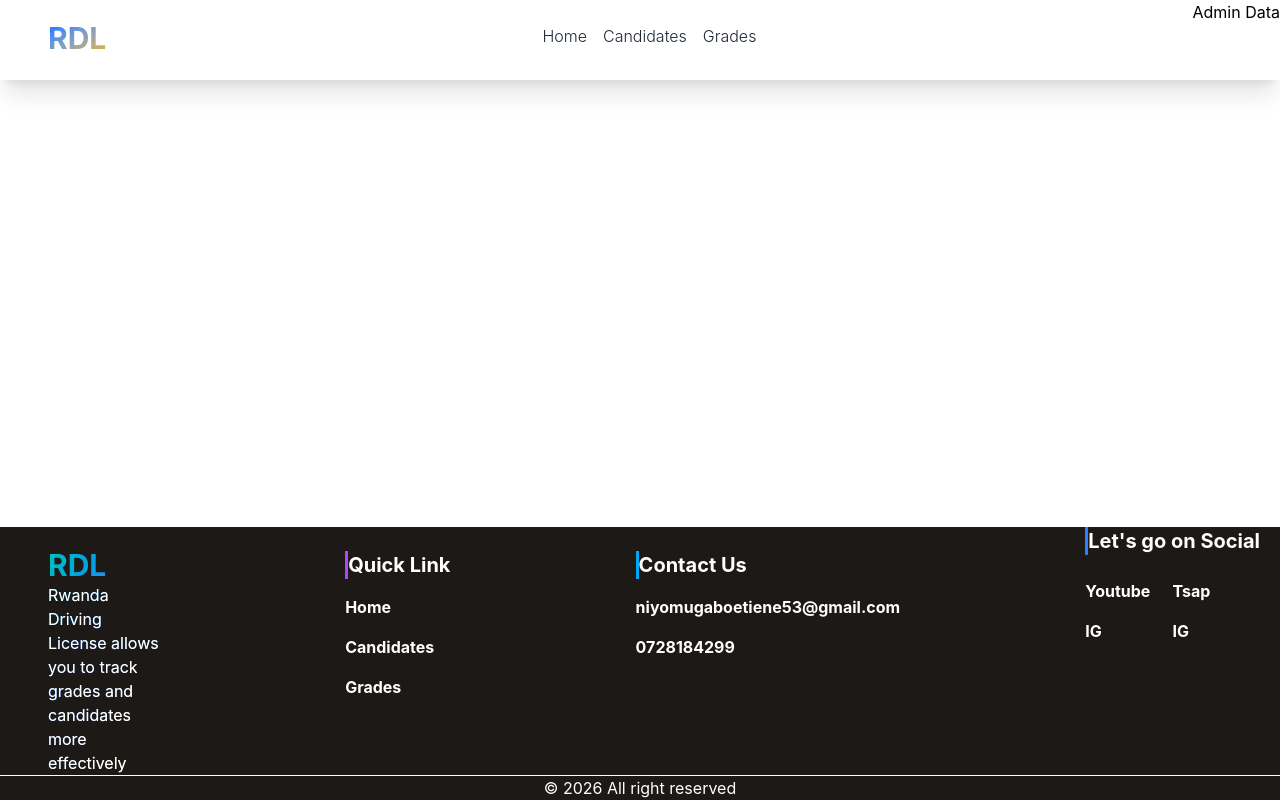
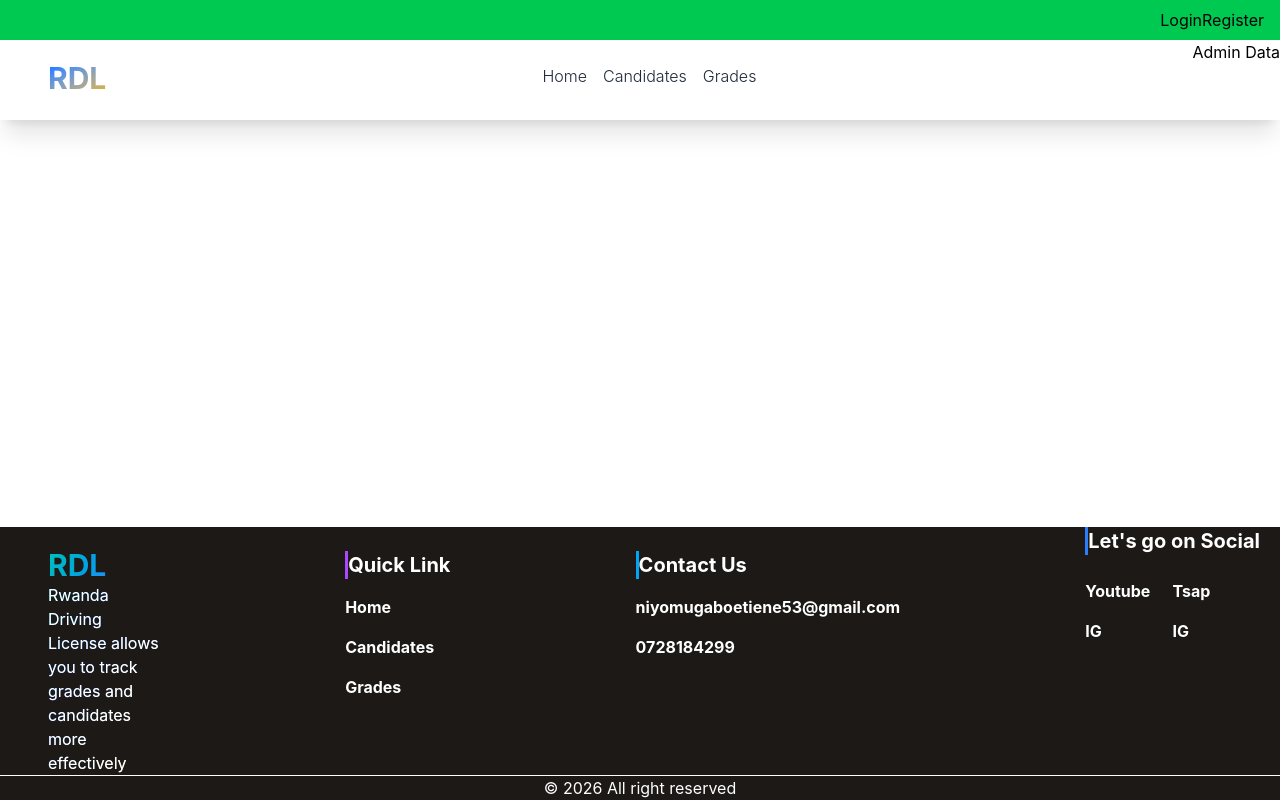
Before and after one commit to niyomugaboetiene/Rwanda-Driving-License, a React app in the folder frontend/: page / in a window 1280 px wide. Built offline with nearby package versions, Linux system fonts and the light colour scheme; the HTML template or start-up script is replaced by a standard one.

Commit message:
first commit of(RDL)

```diff
--- a/frontend/src/components/dashboards/NavBar.jsx
+++ b/frontend/src/components/dashboards/NavBar.jsx
@@ -1,14 +1,14 @@
 import { Link } from "react-router-dom"
 const Nav = () => {
     return (
-        <div>
-            <div className="bg-green-500">
+        <div className="fixed top-0 left-0 right-0">
+            <div className="bg-green-500 py-2 px-4">
                    <div className="flex justify-end">
                     <button>Login</button>
                     <button>Register</button>
                    </div>
             </div>
-           <div className="fixed h-20 top-0 left-0 right-0 bg-white shadow-xl">
+           <div className="h-20 bg-white shadow-xl">
             <div className="flex justify-between">
                <div className="bg-linear-to-br from-green-400 to-yellow-500 via-blue-500 text-transparent bg-clip-text">
                  <h1 className="text-3xl ms-12 text-wrap mt-5 font-bold">RDL</h1>
```
